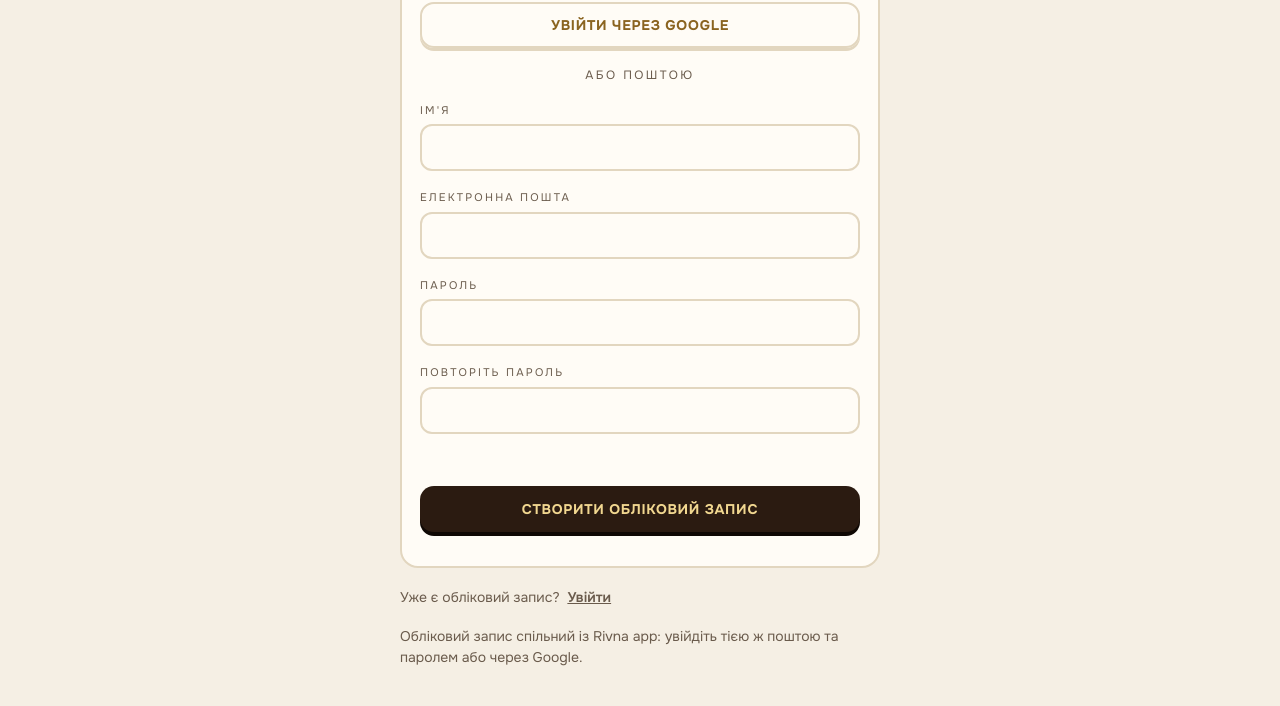
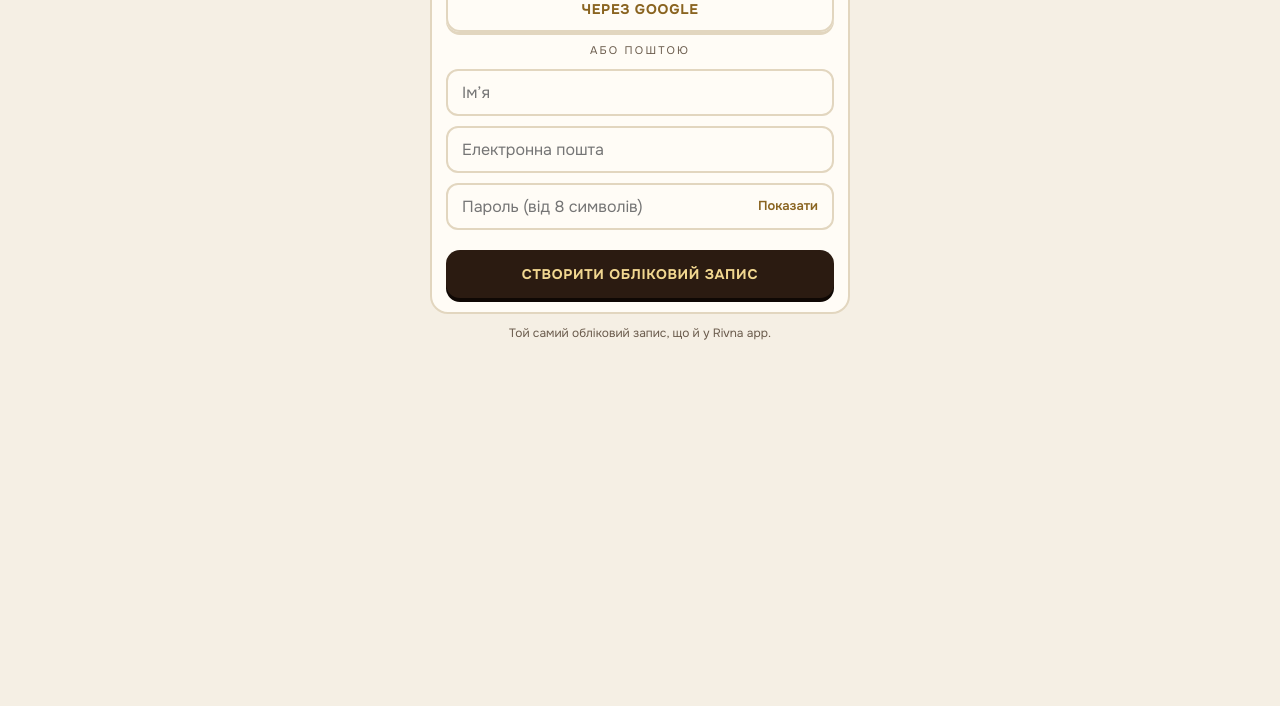
Before and after one commit to mariiaosadchaa/Ducky, a website: page web/index.html in a window 1280 px wide. Shown: the part 423-1129 px from the top of the page. After the commit the page ends 829 px from the top, so only its background shows below. Drawn offline with nearby package versions, Linux system fonts and the light colour scheme.

Commit message:
Екран входу: компактний, вкладки Вхід/Реєстрація, без повтору пароля, без прокрутки
Co-Authored-By: Claude Sonnet 5.5 <noreply@anthropic.com>
Claude-Session: https://claude.ai/code/session_01Lky6j7pgScEijdrvq9fRWY

```diff
--- a/web/app.js
+++ b/web/app.js
@@ -764,6 +764,18 @@ function emblem() {
   return d;
 }
 
+// вкладки «Вхід / Реєстрація» замість окремого посилання внизу
+function authTabs(isReg) {
+  const t = (reg, label) => h('button', { type: 'button', role: 'tab', 'aria-selected': (isReg === reg) ? 'true' : 'false', class: isReg === reg ? 'on' : '', onclick: () => { if (isReg !== reg) { authMode = reg ? 'register' : 'login'; render(); } } }, label);
+  return h('div', { class: 'auth-tabs', role: 'tablist' }, t(false, 'Вхід'), t(true, 'Реєстрація'));
+}
+// поле пароля з кнопкою «показати»
+function pwField(label, name, ac) {
+  const inp = h('input', { name, type: 'password', autocomplete: ac, 'aria-label': label, placeholder: label });
+  const eye = h('button', { type: 'button', class: 'pw-eye', 'aria-label': 'Показати пароль', onclick: () => { const show = inp.type === 'password'; inp.type = show ? 'text' : 'password'; eye.textContent = show ? 'Сховати' : 'Показати'; } }, 'Показати');
+  return h('div', { class: 'pw-wrap' }, inp, eye);
+}
+
 function viewAuthRemote() {
   if (authMode === 'recovery') {
     const msg = h('p', { class: 'form-error', role: 'alert' });
@@ -782,7 +794,7 @@ function viewAuthRemote() {
   const isReg = authMode === 'register';
   const msg = h('p', { class: 'form-error', role: 'alert' });
   const info = h('p', { class: 'note', role: 'status' });
-  const email = h('input', { name: 'email', type: 'email', autocomplete: 'email' });
+  const email = h('input', { name: 'email', type: 'email', autocomplete: 'email', placeholder: 'Електронна пошта', 'aria-label': 'Електронна пошта' });
   const form = h('form', { class: 'auth-form', novalidate: true, onsubmit: async (e) => {
     e.preventDefault();
     const f = new FormData(e.target);
@@ -792,7 +804,6 @@ function viewAuthRemote() {
     if (isReg) {
       if (!String(f.get('name')).trim()) { msg.textContent = 'Вкажіть ім\'я.'; return; }
       if (pw.length < 8) { msg.textContent = 'Пароль має містити щонайменше 8 символів.'; return; }
-      if (pw !== String(f.get('pw2'))) { msg.textContent = 'Паролі не збігаються.'; return; }
       const { data, error } = await sb.auth.signUp({ email: mail, password: pw, options: { data: { full_name: String(f.get('name')).trim() } } });
       if (error) { msg.textContent = authError(error.message); return; }
       if (!data.session) info.textContent = 'Ми надіслали лист для підтвердження. Перейдіть за посиланням у ньому, потім увійдіть.';
@@ -801,10 +812,9 @@ function viewAuthRemote() {
       if (error) msg.textContent = authError(error.message);
     }
   } },
-    isReg && h('label', {}, 'Ім\'я', h('input', { name: 'name', autocomplete: 'name' })),
-    h('label', {}, 'Електронна пошта', email),
-    h('label', {}, 'Пароль', h('input', { name: 'pw', type: 'password', autocomplete: isReg ? 'new-password' : 'current-password' })),
-    isReg && h('label', {}, 'Повторіть пароль', h('input', { name: 'pw2', type: 'password', autocomplete: 'new-password' })),
+    isReg && h('input', { name: 'name', autocomplete: 'name', placeholder: 'Імʼя', 'aria-label': 'Імʼя' }),
+    email,
+    pwField(isReg ? 'Пароль (від 8 символів)' : 'Пароль', 'pw', isReg ? 'new-password' : 'current-password'),
     msg,
     h('button', { class: 'primary', type: 'submit' }, isReg ? 'Створити обліковий запис' : 'Увійти'),
     !isReg && h('button', { class: 'link', type: 'button', onclick: async () => {
@@ -814,20 +824,17 @@ function viewAuthRemote() {
       const { error } = await sb.auth.resetPasswordForEmail(mail, { redirectTo: location.origin + location.pathname });
       if (error) msg.textContent = authError(error.message); else info.textContent = 'Якщо така пошта є, ми надіслали лист для відновлення.';
     } }, 'Забули пароль?'));
-  return [h('div', { class: 'auth' },
+  return [h('div', { class: 'auth auth-compact' },
     emblem(),
-    h('div', { class: 'eyebrow' }, isReg ? 'Ласкаво просимо' : 'З поверненням'),
-    h('h1', {}, isReg ? 'Створіть свій' : 'Увійдіть у свій', ' ', h('em', {}, 'ставок')),
+    h('h1', {}, 'Ducky ', h('em', {}, isReg ? 'знайомство' : 'вхід')),
+    authTabs(isReg),
     h('div', { class: 'card' },
       h('button', { class: 'ghost wide', type: 'button', onclick: async () => {
         const { error } = await sb.auth.signInWithOAuth({ provider: 'google', options: { redirectTo: location.origin + location.pathname } });
         if (error) msg.textContent = authError(error.message);
-      } }, 'Увійти через Google'),
+      } }, 'Через Google'),
       h('div', { class: 'or' }, 'або поштою'), form, info),
-    h('p', { class: 'note' }, isReg ? 'Уже є обліковий запис? ' : 'Ще немає облікового запису? ',
-      h('button', { class: 'link', type: 'button', onclick: () => { authMode = isReg ? 'login' : 'register'; render(); } },
-        isReg ? 'Увійти' : 'Зареєструватися')),
-    h('p', { class: 'note' }, 'Обліковий запис спільний із Rivna app: увійдіть тією ж поштою та паролем або через Google.'))];
+    h('p', { class: 'note auth-note' }, 'Той самий обліковий запис, що й у Rivna app.'))];
 }
 
 function viewAuth() {
@@ -840,25 +847,21 @@ function viewAuth() {
     msg.textContent = '';
     if (!(window.crypto && crypto.subtle)) { msg.textContent = 'Цей браузер не підтримує безпечне збереження пароля.'; return; }
     const err = isReg
-      ? await register(String(f.get('name')), String(f.get('email')), String(f.get('pw')), String(f.get('pw2')))
+      ? await register(String(f.get('name')), String(f.get('email')), String(f.get('pw')), String(f.get('pw')))
       : await login(String(f.get('email')), String(f.get('pw')));
     if (err) msg.textContent = err;
   } },
-    isReg && h('label', {}, 'Ім\'я', h('input', { name: 'name', autocomplete: 'name' })),
-    h('label', {}, 'Електронна пошта', h('input', { name: 'email', type: 'email', autocomplete: 'email' })),
-    h('label', {}, 'Пароль', h('input', { name: 'pw', type: 'password', autocomplete: isReg ? 'new-password' : 'current-password' })),
-    isReg && h('label', {}, 'Повторіть пароль', h('input', { name: 'pw2', type: 'password', autocomplete: 'new-password' })),
+    isReg && h('input', { name: 'name', autocomplete: 'name', placeholder: 'Імʼя', 'aria-label': 'Імʼя' }),
+    h('input', { name: 'email', type: 'email', autocomplete: 'email', placeholder: 'Електронна пошта', 'aria-label': 'Електронна пошта' }),
+    pwField(isReg ? 'Пароль (від 8 символів)' : 'Пароль', 'pw', isReg ? 'new-password' : 'current-password'),
     msg,
     h('button', { class: 'primary', type: 'submit' }, isReg ? 'Створити обліковий запис' : 'Увійти'));
-  return [h('div', { class: 'auth' },
+  return [h('div', { class: 'auth auth-compact' },
     emblem(),
-    h('div', { class: 'eyebrow' }, isReg ? 'Ласкаво просимо' : 'З поверненням'),
-    h('h1', {}, isReg ? 'Створіть свій' : 'Увійдіть у свій', ' ', h('em', {}, 'ставок')),
+    h('h1', {}, 'Ducky ', h('em', {}, isReg ? 'знайомство' : 'вхід')),
+    authTabs(isReg),
     h('div', { class: 'card' }, form),
-    h('p', { class: 'note' }, isReg ? 'Уже є обліковий запис? ' : 'Ще немає облікового запису? ',
-      h('button', { class: 'link', type: 'button', onclick: () => { authMode = isReg ? 'login' : 'register'; render(); } },
-        isReg ? 'Увійти' : 'Зареєструватися')),
-    h('p', { class: 'note' }, 'Обліковий запис зберігається лише в цьому браузері, на вашому пристрої. Відновити пароль неможливо.'))];
+    h('p', { class: 'note auth-note' }, 'Обліковий запис лише на цьому пристрої. Відновити пароль неможливо.'))];
 }
 
 const fxDone = (key) => { if (window.DuckyFX) window.DuckyFX.afterRender(key); };
--- a/web/day.css
+++ b/web/day.css
@@ -74,3 +74,24 @@
 /* iOS (встановлений застосунок): нижнє меню й «+» не мають «їздити» під час прокрутки */
 #nav, .fab { transform: translate3d(0, 0, 0); -webkit-transform: translate3d(0, 0, 0); will-change: transform; -webkit-backface-visibility: hidden; backface-visibility: hidden; }
 .bg, #sparks { contain: strict; }
+
+/* ---- екран входу: компактний, без прокрутки ---- */
+.auth-compact { max-width: 420px; margin: 0 auto; padding-top: 4px; display: flex; flex-direction: column; justify-content: center; min-height: calc(100dvh - 150px - env(safe-area-inset-top) - env(safe-area-inset-bottom)); gap: 10px; }
+.auth-compact .auth-emblem { width: 76px; height: 76px; margin: 0 auto; }
+.auth-compact h1 { font-size: 30px; margin: 0; text-align: center; }
+.auth-compact .card { padding: 14px; }
+.auth-compact .auth-form { gap: 10px; }
+.auth-compact input { width: 100%; box-sizing: border-box; min-height: 46px; font-size: 16px; }
+.auth-compact .or { margin: 10px 0; font-size: 11px; }
+.auth-compact .ghost.wide { min-height: 46px; }
+.auth-compact .primary { min-height: 48px; width: 100%; }
+.auth-compact .form-error { margin: 0; min-height: 0; }
+.auth-compact .note { margin: 0; text-align: center; font-size: 12px; }
+.auth-tabs { display: grid; grid-template-columns: 1fr 1fr; gap: 6px; padding: 4px; border: 1.5px solid var(--line); border-radius: 14px; background: var(--card); }
+.auth-tabs button { min-height: 42px; border: 0; border-radius: 10px; background: transparent; color: var(--mute); font: 700 14px var(--sans); cursor: pointer; letter-spacing: .03em; }
+.auth-tabs button.on { background: color-mix(in srgb, var(--gold) 20%, var(--card)); color: var(--ink, var(--fg)); box-shadow: inset 0 0 0 1.5px var(--gold); }
+.pw-wrap { position: relative; }
+.pw-wrap input { padding-right: 96px; }
+.pw-eye { position: absolute; right: 4px; top: 2px; min-height: 42px; padding: 0 12px; border: 0; background: none; color: var(--gold); font: 600 13px var(--sans); cursor: pointer; }
+@media (max-height: 700px) { .auth-compact .auth-emblem { display: none; } }
+html:has(.auth-compact), body:has(.auth-compact) { overflow: hidden; padding-bottom: env(safe-area-inset-bottom); }
```
